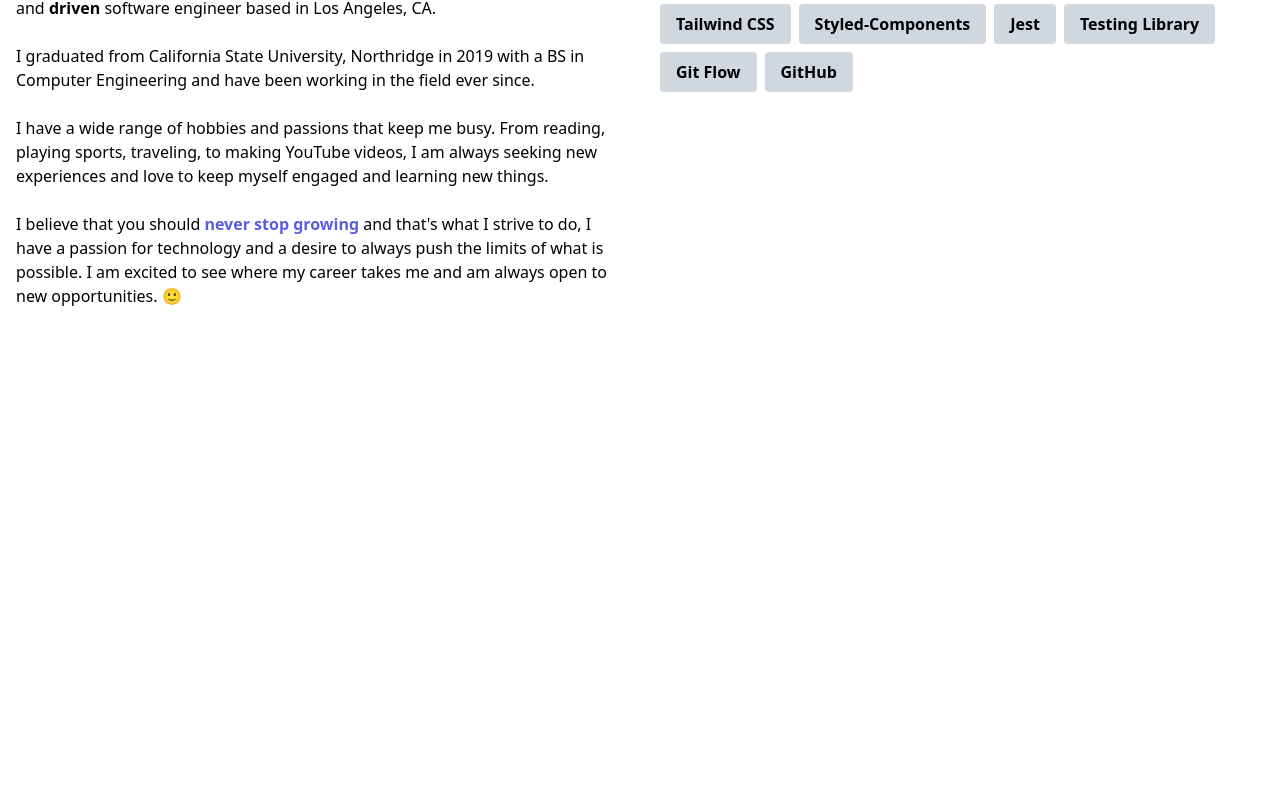
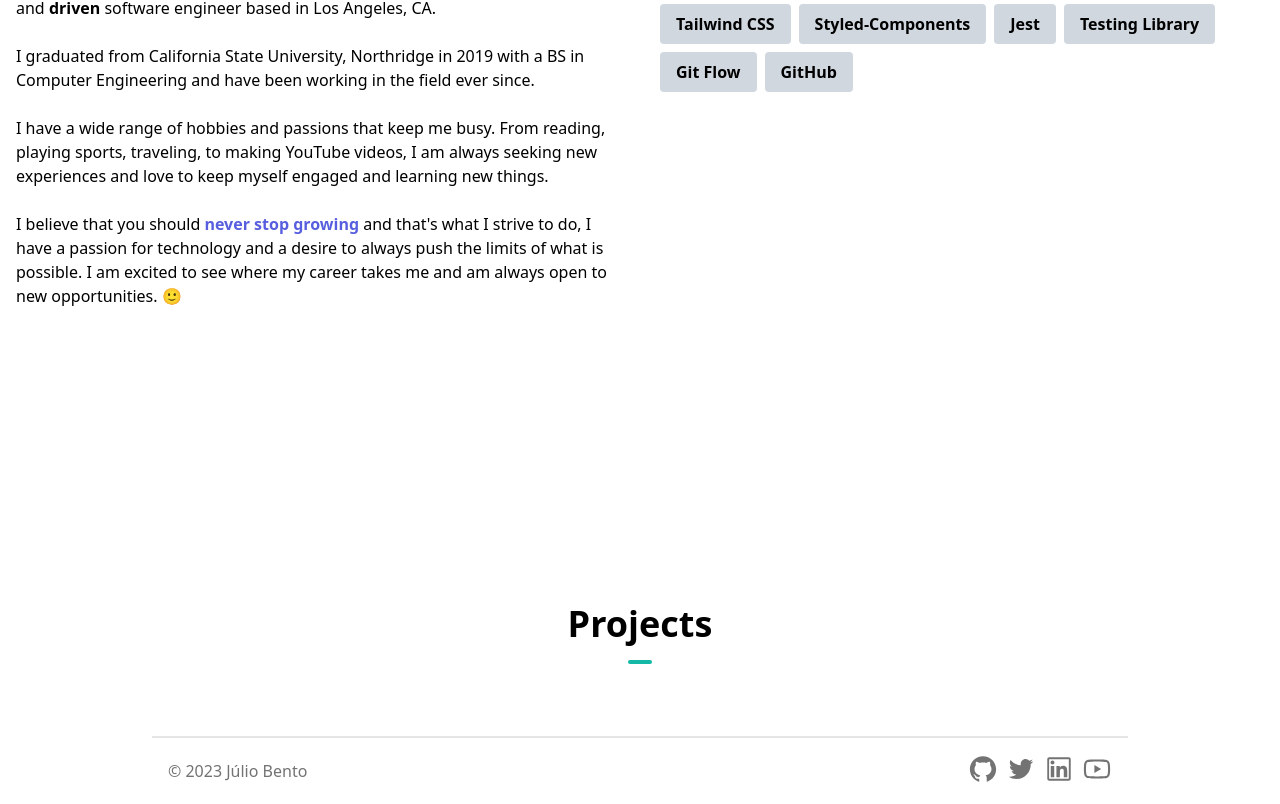
Before and after one commit to JulioCB68/Portfolio, a Next.js app: page / in a window 1280 px wide. Shown: the part 1210-2014 px from the top of the page. Before the commit the page ends 1774 px from the top, so only its background shows below. Built offline with nearby package versions, Linux system fonts and the light colour scheme.

Commit message:
(feat): creating projects section and footer

```diff
--- a/pages/index.tsx
+++ b/pages/index.tsx
@@ -3,25 +3,18 @@ import { ThemeProvider } from "next-themes";
 import Header from "@/components/Header/Header";
 import Hero from "@/components/Hero";
 import About from "@/components/About/About";
+import Projects from "@/components/Projects/Projects";
+import Footer from "@/components/Footer";
 
 const Home: React.FC = () => {
   return (
     <div className="text-black dark:text-white">
       <ThemeProvider enableSystem={true} attribute="class">
-        {/* Header */}
         <Header />
-
         <Hero />
-
-        {/* About */}
         <About />
-        {/* Experience */}
-
-        {/* Skills */}
-
-        {/* Projects */}
-
-        {/* Contact Me */}
+        <Projects />
+        <Footer />
       </ThemeProvider>
     </div>
   );
--- /dev/null
+++ b/src/components/Footer.tsx
@@ -0,0 +1,61 @@
+import Link from "next/link";
+import React from "react";
+import {
+  AiOutlineGithub,
+  AiOutlineTwitter,
+  AiOutlineLinkedin,
+  AiOutlineYoutube,
+} from "react-icons/ai";
+
+export default function Footer() {
+  return (
+    <footer className="mx-auto max-w-3xl px-4 sm:px-6 md:max-w-5xl ">
+      <hr className="mx-auto mt-8 h-0.5 w-full border-0 bg-neutral-200"></hr>
+      <div className="mx-auto  flex flex-col p-4 text-center text-neutral-900 md:flex-row md:justify-between">
+        <div className="flex flex-row items-center justify-center space-x-1 text-neutral-500 dark:text-neutral-100">
+          © 2023 Júlio Bento
+          <Link href="/" className="hover:underline" />
+        </div>
+        <div className="mb-1 flex flex-row items-center justify-center space-x-2">
+          <a href="https://github.com/hqasmei" rel="noreferrer" target="_blank">
+            <AiOutlineGithub
+              className="cursor-pointer text-neutral-500 transition-transform hover:-translate-y-1 dark:text-neutral-100"
+              size={30}
+            />
+          </a>
+          <a
+            href="https://twitter.com/hqasmei"
+            rel="noreferrer"
+            target="_blank"
+          >
+            <AiOutlineTwitter
+              className="cursor-pointer text-neutral-500 transition-transform hover:-translate-y-1 dark:text-neutral-100"
+              size={30}
+            />
+          </a>
+
+          <a
+            href="https://www.linkedin.com/in/hosnaqasmei/"
+            rel="noreferrer"
+            target="_blank"
+          >
+            <AiOutlineLinkedin
+              className="cursor-pointer text-neutral-500 transition-transform hover:-translate-y-1 dark:text-neutral-100"
+              size={30}
+            />
+          </a>
+          <a
+            href="https://www.youtube.com/channel/UCQBMkSDgbxDb8usMeXmOZyA"
+            rel="noreferrer"
+            target="_blank"
+          >
+            <AiOutlineYoutube
+              className="cursor-pointer text-neutral-500 transition-transform hover:-translate-y-1 dark:text-neutral-100"
+              size={30}
+            />
+          </a>
+        </div>
+      </div>
+    </footer>
+  );
+}
--- /dev/null
+++ b/src/components/Projects/Projects.tsx
@@ -0,0 +1,17 @@
+import React from "react";
+import Image from "next/image";
+import Link from "next/link";
+import { BsGithub, BsArrowUpRightSquare } from "react-icons/bs";
+
+export default function Projects() {
+  return (
+    <section id="projects">
+      <h1 className="my-10 text-center text-4xl font-bold">
+        Projects
+        <hr className="mx-auto my-4 h-1 w-6 rounded border-0 bg-teal-500"></hr>
+      </h1>
+
+      <div className="flex flex-col space-y-28"></div>
+    </section>
+  );
+}
```
